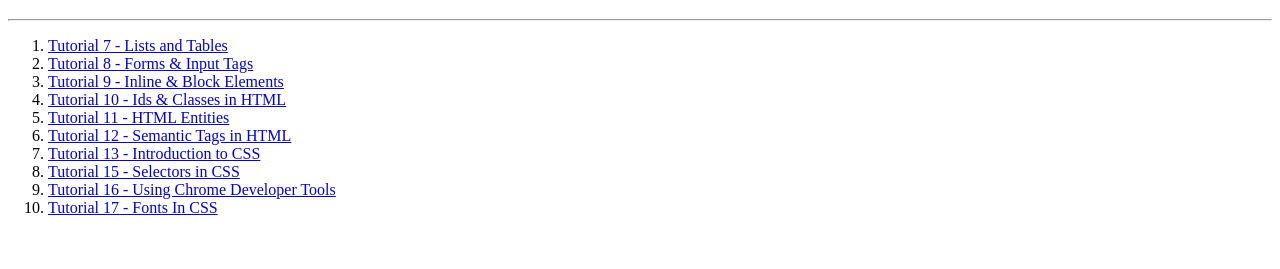
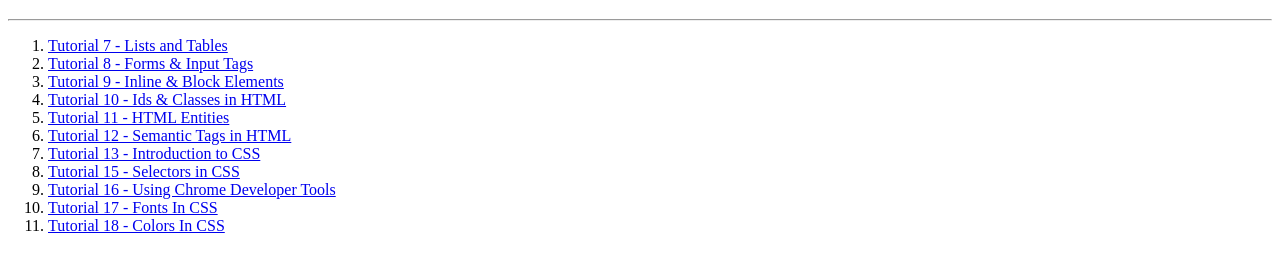
Before and after one commit to Vssomani/Training, a plain HTML site: page index.html in a window 1280 px wide. Shown: the part 61-330 px from the top of the page. Drawn offline with Linux system fonts and the light colour scheme.

Commit message:
Update index.html

```diff
--- a/index.html
+++ b/index.html
@@ -23,6 +23,7 @@
         <li><a href=tutorial13.html>Tutorial 13 - Introduction to CSS</a></li>
         <li><a href=tutorial15.html>Tutorial 15 - Selectors in CSS</a></li><li><a href=tutorial16.html>Tutorial 16 - Using Chrome Developer Tools</a></li>
         <li><a href=tutorial17.html>Tutorial 17 - Fonts In CSS </a></li>
+        <li><a href=tutorial18.html>Tutorial 18 - Colors In CSS </a></li>
 
     </ol>
 
```
